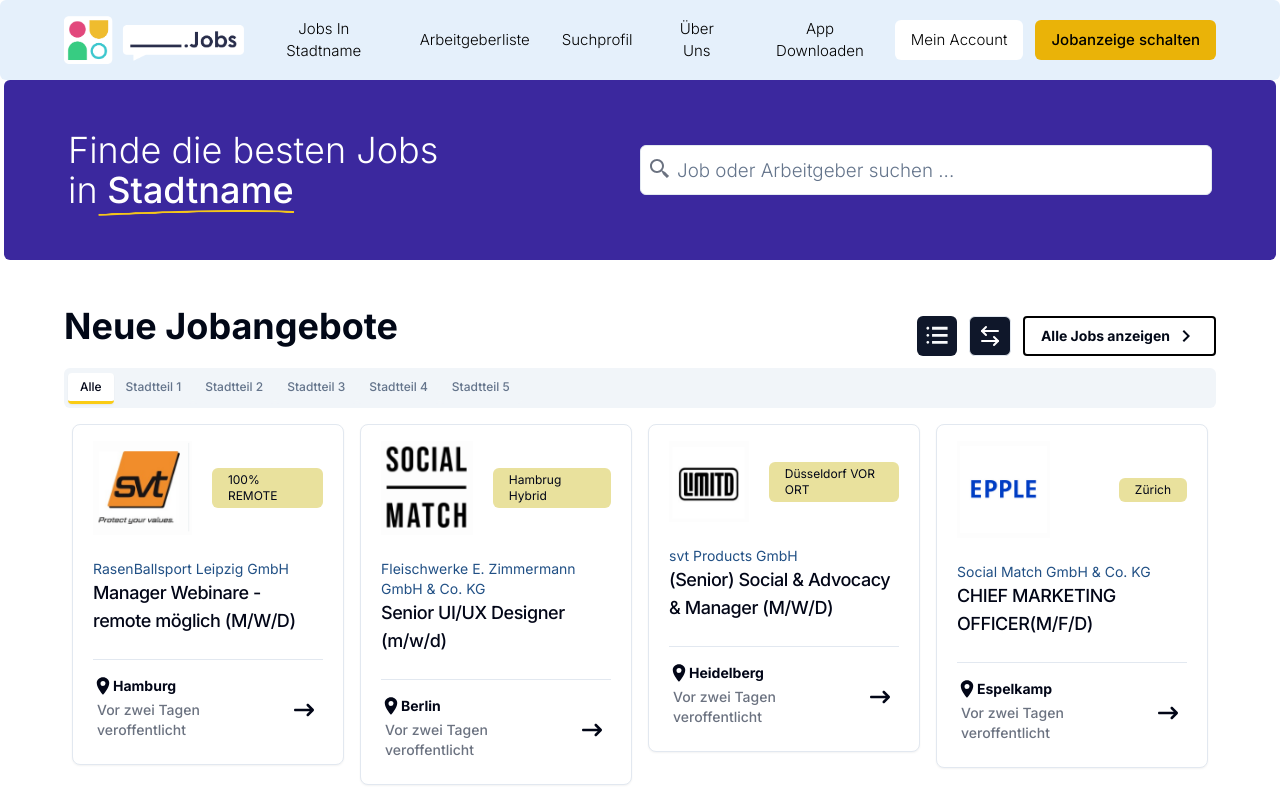
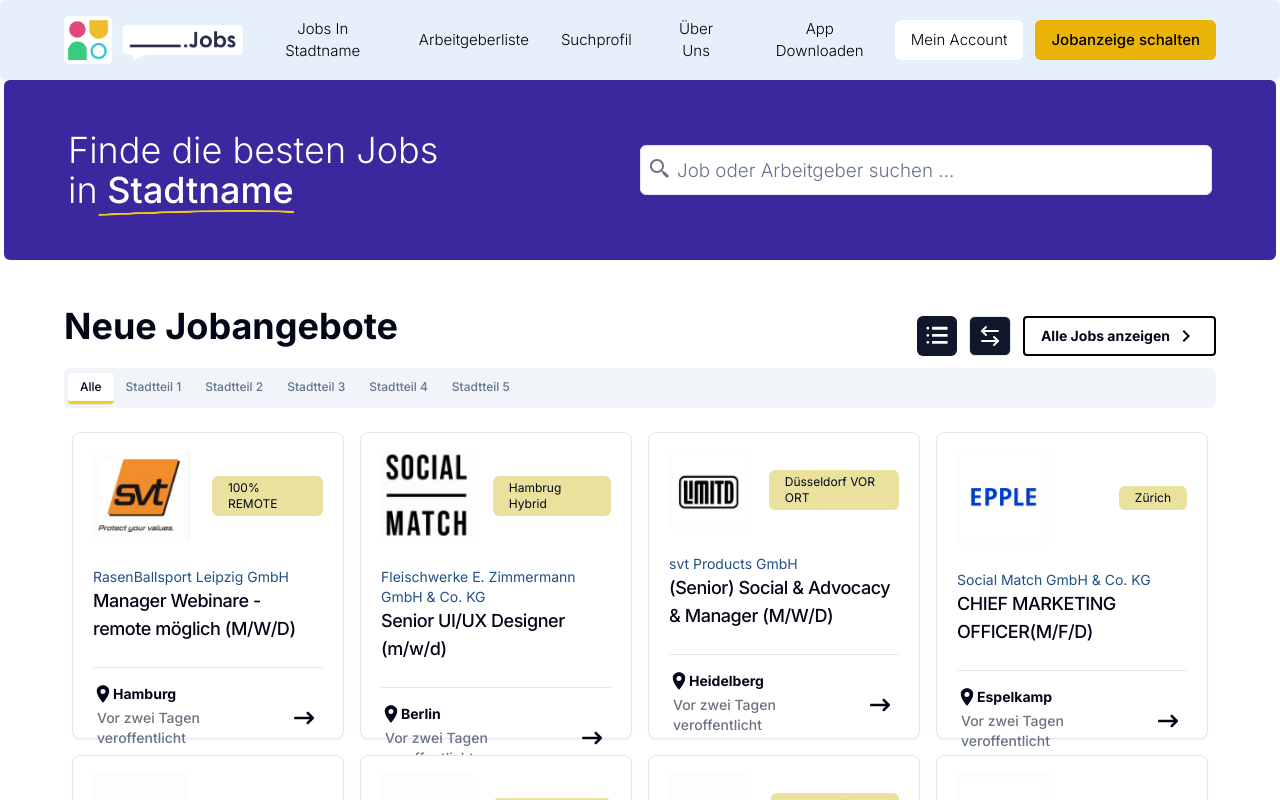
Before and after one commit to slobd/talendio, a Next.js app in the folder frontend/: page / in a window 1280 px wide. Both pictures are taken after a click on the button 989 px from the left and 336 px from the top of the page. Shown: the top 800 px of the page. Built offline with nearby package versions, Linux system fonts and the light colour scheme.

Commit message:
keep same job card height

```diff
--- a/frontend/app/page.tsx
+++ b/frontend/app/page.tsx
@@ -1,7 +1,7 @@
 "use client"
 import Image from "next/image";
 import { useRouter } from 'next/navigation';
-import { useState } from "react";
+import { useState, useRef, useEffect } from "react";
 import {
   Tabs,
   TabsContent,
@@ -80,10 +80,26 @@
   const [activeMagazineTab, setActiveMagazineTab] = useState("top_employer");
   const [activeTopicTab, setActiveTopicTab] = useState("alle");
 
+  const cardContainerRef = useRef<HTMLDivElement>(null);
 
   const searchJobs = (_searchKey: string) => {
     setSearchKey(_searchKey);
   };
+
+  useEffect(() => {
+    const cards = cardContainerRef.current?.querySelectorAll('.job-card');
+    if (cards) {
+      let maxHeight = 0;
+
+      cards.forEach((card: any) => {
+        maxHeight = Math.max(maxHeight, card.clientHeight);
+      });
+
+      cards.forEach((card: any) => {
+        card.setAttribute('style', `height: ${maxHeight}px`);
+      });
+    }
+  }, [cardView]);
 
   return (
     <main className="flex min-h-screen flex-col items-center justify-start py-20">
@@ -128,7 +144,7 @@
             )}
           </TabsList>
           <TabsContent value={activeJobTab}>
-            <div className="flex flex-wrap justify-start items-start">
+            <div ref={cardContainerRef} className="flex flex-wrap justify-start items-start">
               {!cardView && jobs?.slice(0, 8)?.map((job, index) =>
                 <div key={index} className="xl:w-1/2 w-full p-2 py-0">
                   < Card
@@ -166,9 +182,9 @@
                 </div>
               )}
               {cardView && jobs?.slice(0, 8)?.map((job, index) =>
-                <div key={index} className="xl:w-1/4 lg:w-1/3 md:w-1/2 w-full p-2 py-0 flex-grow">
+                <div key={index} className="job-card xl:w-1/4 lg:w-1/3 md:w-1/2 w-full p-2 py-0 my-2">
                   < Card
-                    className="group flex flex-col justify-between items-center md:px-5 px-1 py-1 my-2 cursor-pointer shadow-sm transition duration-300 hover:border hover:border-blue-300"
+                    className="group h-full flex flex-col justify-between items-center md:px-5 px-1 py-1 my-2 cursor-pointer shadow-sm transition duration-300 hover:border hover:border-blue-300"
                     onClick={() => router.push("/jobs/detail")}
                   >
                     <div className="mt-3 w-full flex flex-row justify-between items-center md:gap-5 gap-2">
@@ -426,9 +442,9 @@
                 {tools?.map((item, index) => (
                   <CarouselItem key={index} className="lg:basis-1/2">
                     <div className="border-none flex sm:flex-row flex-col justify-start sm:items-start items-center my-2 gap-3 cursor-pointer transition duration-300">
-                      <span className="sm:w-auto sm:h-auto min-w-[180px] min-h-[250px] overflow-hidden rounded-md">
+                      <span className="w-auto sm:h-auto min-w-[180px] min-h-[250px] overflow-hidden rounded-md">
                         <Image
-                          className="w-auto min-h-[250px] max-h-[250px] hover:scale-105 transition duration-300"
+                          className="h-full min-h-[250px] max-h-[250px] hover:scale-105 transition duration-300"
                           src={item?.image}
                           alt="study and tools"
                           width={180}
--- a/frontend/components/layout/header.tsx
+++ b/frontend/components/layout/header.tsx
@@ -42,10 +42,10 @@
 
     return (
         <div className="rounded-md md:px-16 px-2 z-50 flex justify-between items-center w-full h-20 text-black bg-[#E5F0FB] fixed nav">
-            <div className="relative !w-[180px] min-w-[180px] !min-h-[30px]">
-                <Link href="/" className='w-full h-auto'>
+            <div className="w-auto min-w-[50px] !w-[180px] min-w-[180px] !min-h-[30px]">
+                <Link href="/" className='w-auto min-w-[50px]'>
                     <Image
-                        className="w-auto dark:drop-shadow-[0_0_0.3rem_#ffffff70] dark:invert"
+                        className="w-auto h-full"
                         src="/headerlogo.png"
                         alt="Logo"
                         width={180}
```
